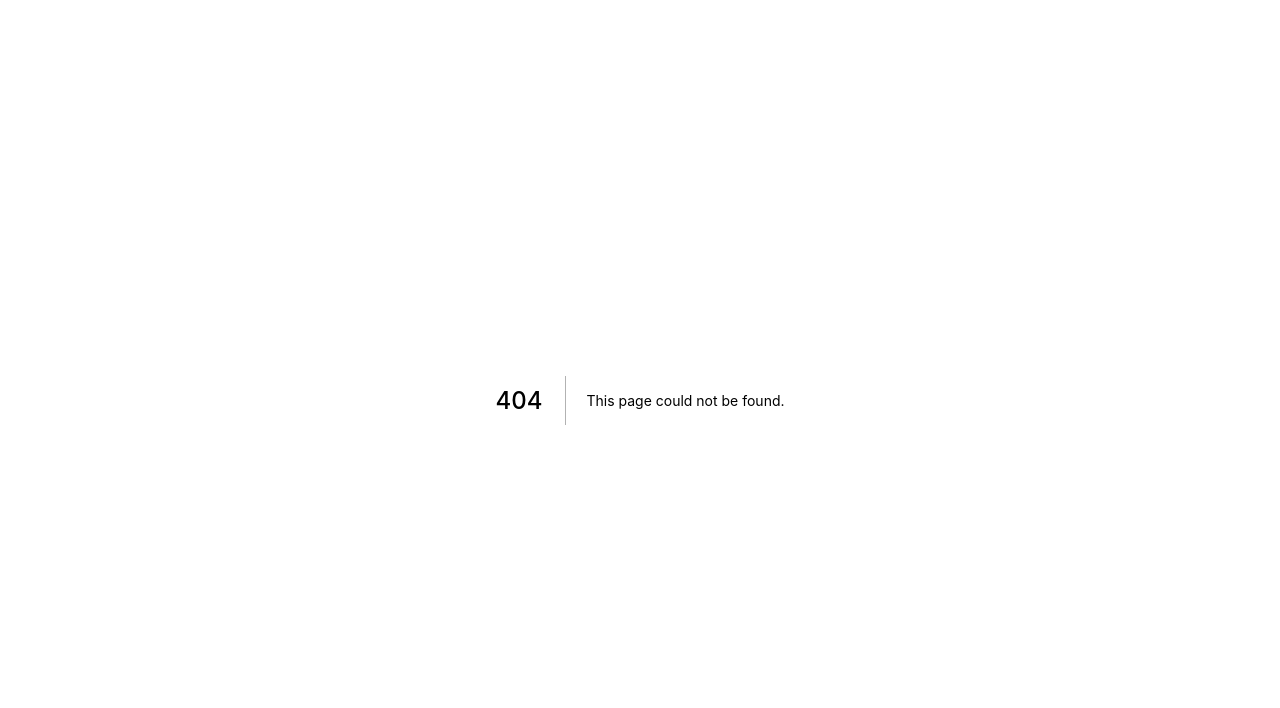
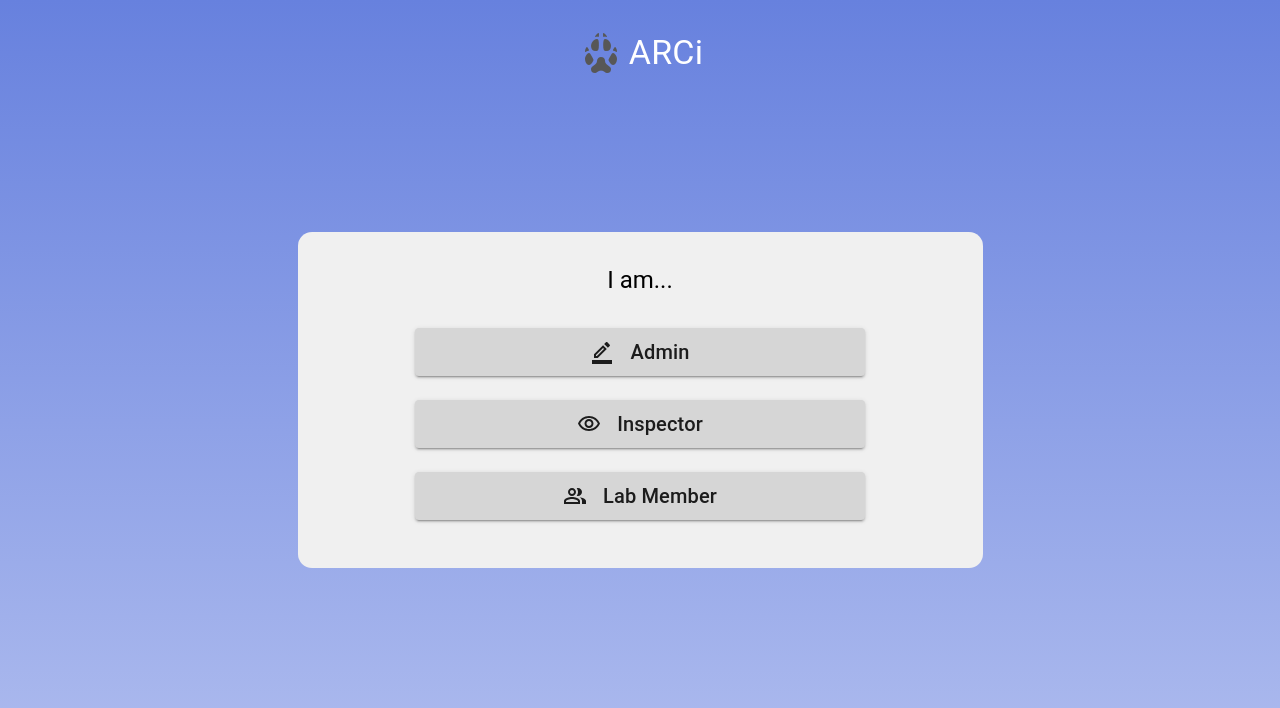
Before and after one commit to fullstackatbrown/ARCi, a Next.js app: page /login in a window 1280 px wide. Before the commit this address had no page. Shown: the top 708 px of the page. Built offline with nearby package versions, Linux system fonts and the light colour scheme; no server answers.

Commit message:
feat: Implement frontend for login

```diff
--- /dev/null
+++ b/muiconfig.ts
@@ -0,0 +1,45 @@
+import { Color } from "@mui/material";
+import { createTheme } from "@mui/material/styles";
+
+const { palette } = createTheme();
+const theme = createTheme({
+  palette: {
+    primary: {
+      main: "#819DE5",
+    },
+    secondary: {
+      main: "#E0E4FF",
+    },
+    appGrey: palette.augmentColor({ color: { main: "#D6D6D6" } }),
+    appBlack: palette.augmentColor({ color: { main: "#575757" } }),
+  },
+  components: {
+    MuiButton: {
+      styleOverrides: {
+        root: {
+          textTransform: "none",
+        },
+      },
+    },
+  },
+});
+
+declare module "@mui/material/styles" {
+  interface Palette {
+    appGrey: string;
+    appBlack: string;
+  }
+  interface PaletteOptions {
+    appGrey: string;
+    appBlack: string;
+  }
+}
+
+declare module "@mui/material/Button" {
+  interface ButtonPropsColorOverrides {
+    appGrey: true;
+    appBlack: true;
+  }
+}
+
+export default theme;
--- a/package.json
+++ b/package.json
@@ -9,6 +9,12 @@
     "lint": "next lint"
   },
   "dependencies": {
+    "@emotion/react": "^11.10.4",
+    "@emotion/styled": "^11.10.4",
+    "@fontsource/roboto": "^4.5.8",
+    "@mui/icons-material": "^5.10.9",
+    "@mui/material": "^5.10.9",
+    "firebase": "^9.12.1",
     "next": "12.3.1",
     "react": "18.2.0",
     "react-dom": "18.2.0"
--- a/pages/_app.tsx
+++ b/pages/_app.tsx
@@ -1,8 +1,30 @@
-import '../styles/globals.css'
-import type { AppProps } from 'next/app'
+import "../styles/globals.css";
+import type { AppProps } from "next/app";
+import { useEffect } from "react";
+import { initializeApp } from "firebase/app";
+import { ThemeProvider } from "@mui/material";
+import theme from "../muiconfig";
 
-function MyApp({ Component, pageProps }: AppProps) {
-  return <Component {...pageProps} />
-}
+const MyApp = ({ Component, pageProps }: AppProps) => {
+  useEffect(() => {
+    const firebaseConfig = {
+      apiKey: process.env.NEXT_PUBLIC_APIKEY,
+      authDomain: process.env.NEXT_PUBLIC_AUTHDOMAIN,
+      projectId: process.env.NEXT_PUBLIC_PROJECTID,
+      storageBucket: process.env.NEXT_PUBLIC_STORAGEBUCKET,
+      messagingSenderId: process.env.NEXT_PUBLIC_MESSAGINGSENDERID,
+      appId: process.env.NEXT_PUBLIC_APPID,
+      measurementId: process.env.NEXT_PUBLIC_MEASUREMENTID,
+    };
 
-export default MyApp
+    initializeApp(firebaseConfig);
+  }, []);
+
+  return (
+    <ThemeProvider theme={theme}>
+      <Component {...pageProps} />{" "}
+    </ThemeProvider>
+  );
+};
+
+export default MyApp;
--- /dev/null
+++ b/pages/login.tsx
@@ -0,0 +1,107 @@
+import { Box, Button, Typography } from "@mui/material";
+import Head from "next/head";
+import Image from "next/image";
+import BorderColorOutlinedIcon from "@mui/icons-material/BorderColorOutlined";
+import VisibilityOutlinedIcon from "@mui/icons-material/VisibilityOutlined";
+import PeopleAltOutlinedIcon from "@mui/icons-material/PeopleAltOutlined";
+import { Icon } from "@mui/material";
+
+const Login = () => {
+  const loginOptions = [
+    { name: "Admin", icon: BorderColorOutlinedIcon },
+    { name: "Inspector", icon: VisibilityOutlinedIcon },
+    { name: "Lab Member", icon: PeopleAltOutlinedIcon },
+  ];
+
+  return (
+    <>
+      <Head>
+        <title>ARCi</title>
+        <meta name="description" content="Generated by create next app" />
+        <link rel="icon" href="/favicon.ico" />
+      </Head>
+      <Box
+        sx={{
+          width: "100vw",
+          height: "100vh",
+          background:
+            "linear-gradient(rgba(103,129,222,1), rgba(177,190,239,1))",
+          display: "flex",
+          flexDirection: "column",
+          alignItems: "center",
+        }}
+      >
+        <Box
+          sx={{
+            display: "flex",
+            alignItems: "center",
+            flex: "1",
+            gap: "0.25rem",
+          }}
+        >
+          <Image
+            src="/logo.png"
+            width="48px"
+            height="48px"
+            alt="Logo"
+            color="white"
+          />
+          <Typography color="white" variant="h4">
+            ARCi
+          </Typography>
+        </Box>
+        <Box sx={{ flex: "5", display: "flex", margin: "2rem" }}>
+          <Box sx={{ margin: "auto" }}>
+            <Box
+              sx={{
+                backgroundColor: "#F0F0F0",
+                display: "flex",
+                flexDirection: "column",
+                alignItems: "center",
+                gap: "2rem",
+                padding: "2rem 4rem 3rem",
+                width: { xs: "100%", md: "685px" },
+                borderRadius: "14px",
+              }}
+            >
+              <Typography variant="h5" color="appBlack">
+                I am...
+              </Typography>
+              <Box
+                sx={{
+                  display: "flex",
+                  flexDirection: "column",
+                  width: { xs: "100%", sm: "400px", md: "450px" },
+                  gap: "1.5rem",
+                }}
+              >
+                {loginOptions.map((option) => (
+                  <Button
+                    variant="contained"
+                    key={option.name}
+                    color={"appGrey"}
+                    size="large"
+                  >
+                    <Box
+                      sx={{
+                        display: "flex",
+                        alignItems: "center",
+                        gap: "1rem",
+                      }}
+                    >
+                      <Icon component={option.icon} />
+                      <Typography variant="h6">{option.name}</Typography>
+                    </Box>
+                  </Button>
+                ))}
+              </Box>
+            </Box>
+          </Box>
+        </Box>
+        <Box sx={{ flex: "1" }} />
+      </Box>
+    </>
+  );
+};
+
+export default Login;
--- a/styles/globals.css
+++ b/styles/globals.css
@@ -6,21 +6,6 @@ body {
     Ubuntu, Cantarell, Fira Sans, Droid Sans, Helvetica Neue, sans-serif;
 }
 
-a {
-  color: inherit;
-  text-decoration: none;
-}
-
 * {
   box-sizing: border-box;
 }
-
-@media (prefers-color-scheme: dark) {
-  html {
-    color-scheme: dark;
-  }
-  body {
-    color: white;
-    background: black;
-  }
-}
```
Also changed, not shown: pages/index.tsx (+22 -64 lines), styles/Home.module.css (deleted, +0 -129 lines), public/logo.png (added), 1 other file (tests, documents, lock files or other folders).
